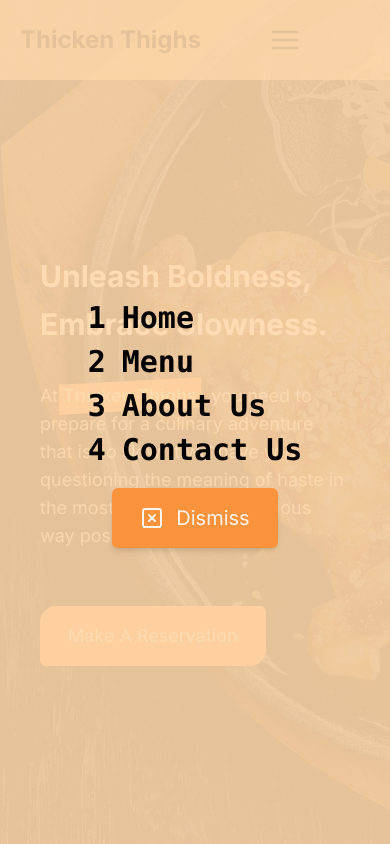
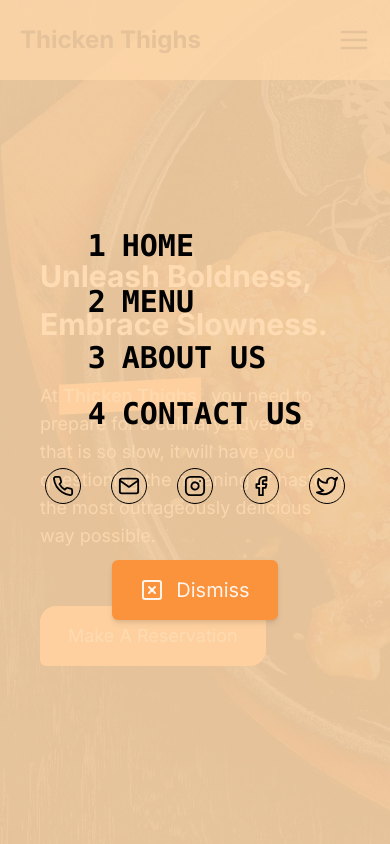
Before and after one commit to dtran813/thicken, a Next.js app: page / in a window 390 px wide. Both pictures are taken after a click on the button 354 px from the left and 40 px from the top of the page. Shown: the top 844 px of the page. Built offline with nearby package versions, Linux system fonts and the light colour scheme.

Commit message:
Create folder for header component and add MobileNav component

```diff
--- a/app/components/Header.tsx
+++ /dev/null
@@ -1,83 +0,0 @@
-'use client';
-
-import Link from 'next/link';
-import { useState } from 'react';
-import FocusLock from 'react-focus-lock';
-import { FiMenu, FiXSquare } from 'react-icons/fi';
-import { RemoveScroll } from 'react-remove-scroll';
-import { navLinks } from '../constants';
-import Button from './Button';
-import SocialLinks from './SocialLinks';
-
-const Header = () => {
-  const [isMenuOpen, setIsMenuOpen] = useState(false);
-  return (
-    <header className="sticky left-0 top-0 z-10">
-      <div className="flex h-20 items-center justify-between bg-orange-200/75 p-5">
-        <div className="flex justify-start xl:basis-1/3">
-          <h1 className="text-2xl font-bold">
-            <Link href="/">Thicken Thighs</Link>
-          </h1>
-        </div>
-
-        <nav className="hidden justify-center lg:flex xl:basis-1/3">
-          <ul className="flex w-full list-none justify-between">
-            {navLinks.map((link) => (
-              <li key={link.label} className="inline-block">
-                <Link href={link.url} className="px-3 py-1 text-lg font-medium">
-                  {link.label}
-                </Link>
-              </li>
-            ))}
-          </ul>
-        </nav>
-
-        <div className="hidden justify-end lg:flex xl:basis-1/3">
-          <SocialLinks />
-        </div>
-
-        <button
-          className="block lg:hidden"
-          onClick={() => setIsMenuOpen(!isMenuOpen)}
-        >
-          <FiMenu size={32} />
-        </button>
-
-        {isMenuOpen && (
-          <FocusLock>
-            <RemoveScroll>
-              <div className="absolute left-0 top-0 h-screen w-full bg-orange-200/90 transition duration-500">
-                <nav className="flex h-full flex-col items-center justify-center">
-                  <ul className="flex list-none flex-col">
-                    {navLinks.map((link, index) => (
-                      <li key={link.label}>
-                        <Link
-                          href={link.url}
-                          className="inline-block px-3 py-1 font-mono text-3xl font-bold"
-                        >
-                          <span className="mr-4 ">{index + 1}</span>
-                          {link.label}
-                        </Link>
-                      </li>
-                    ))}
-                  </ul>
-                  <Button
-                    roundedBorder={false}
-                    onClick={() => setIsMenuOpen(!isMenuOpen)}
-                  >
-                    <p className="flex items-center">
-                      <FiXSquare size={24} className="mr-3" />
-                      <span className="text-xl">Dismiss</span>
-                    </p>
-                  </Button>
-                </nav>
-              </div>
-            </RemoveScroll>
-          </FocusLock>
-        )}
-      </div>
-    </header>
-  );
-};
-
-export default Header;
--- /dev/null
+++ b/app/components/header/Header.tsx
@@ -0,0 +1,52 @@
+'use client';
+
+import Link from 'next/link';
+import { useState } from 'react';
+import { FiMenu } from 'react-icons/fi';
+import { navLinks } from '../../constants';
+import SocialLinks from '../SocialLinks';
+import MobileNav from './MobileNav';
+
+const Header = () => {
+  const [isMenuOpen, setIsMenuOpen] = useState(false);
+  return (
+    <header className="sticky left-0 top-0 z-10">
+      <div className="flex h-20 items-center justify-between bg-orange-200/75 p-5">
+        <div className="flex justify-start xl:basis-1/3">
+          <h1 className="text-2xl font-bold">
+            <Link href="/">Thicken Thighs</Link>
+          </h1>
+        </div>
+
+        <nav className="hidden justify-center lg:flex xl:basis-1/3">
+          <ul className="flex w-full list-none justify-between">
+            {navLinks.map((link) => (
+              <li key={link.label} className="inline-block">
+                <Link href={link.url} className="px-3 py-1 text-lg font-medium">
+                  {link.label}
+                </Link>
+              </li>
+            ))}
+          </ul>
+        </nav>
+
+        <div className="hidden justify-end lg:flex xl:basis-1/3">
+          <SocialLinks />
+        </div>
+
+        <button
+          className="absolute right-5 top-6 block lg:hidden"
+          onClick={() => setIsMenuOpen(!isMenuOpen)}
+        >
+          <FiMenu size={32} />
+        </button>
+
+        {isMenuOpen && (
+          <MobileNav isOpen={isMenuOpen} toggleMenu={setIsMenuOpen} />
+        )}
+      </div>
+    </header>
+  );
+};
+
+export default Header;
--- /dev/null
+++ b/app/components/header/MobileNav.tsx
@@ -0,0 +1,51 @@
+import { navLinks } from '@/app/constants';
+import Link from 'next/link';
+import FocusLock from 'react-focus-lock';
+import { FiXSquare } from 'react-icons/fi';
+import { RemoveScroll } from 'react-remove-scroll';
+import Button from '../Button';
+import SocialLinks from '../SocialLinks';
+
+interface MobileNavProps {
+  isOpen: boolean;
+  toggleMenu: (isOpen: boolean) => void;
+}
+
+const MobileNav: React.FC<MobileNavProps> = ({ isOpen, toggleMenu }) => {
+  return (
+    <FocusLock>
+      <RemoveScroll>
+        <div className="absolute left-0 top-0 h-screen w-full bg-orange-200/90 transition duration-500">
+          <nav className="flex h-full flex-col items-center justify-center">
+            <ul className="mb-5 flex list-none flex-col">
+              {navLinks.map((link, index) => (
+                <li key={link.label}>
+                  <Link
+                    href={link.url}
+                    className="mb-3 inline-block px-3 py-1 font-mono text-3xl font-bold uppercase"
+                  >
+                    <span className="mr-4 ">{index + 1}</span>
+                    {link.label}
+                  </Link>
+                </li>
+              ))}
+            </ul>
+
+            <div className="mb-10">
+              <SocialLinks />
+            </div>
+
+            <Button roundedBorder={false} onClick={() => toggleMenu(!isOpen)}>
+              <p className="flex items-center">
+                <FiXSquare size={24} className="mr-3" />
+                <span className="text-xl">Dismiss</span>
+              </p>
+            </Button>
+          </nav>
+        </div>
+      </RemoveScroll>
+    </FocusLock>
+  );
+};
+
+export default MobileNav;
--- a/app/layout.tsx
+++ b/app/layout.tsx
@@ -1,6 +1,6 @@
 import { Inter } from 'next/font/google';
 import Footer from './components/Footer';
-import Header from './components/Header';
+import Header from './components/header/Header';
 import './globals.css';
 
 const fontInter = Inter({ subsets: ['latin'] });
```
